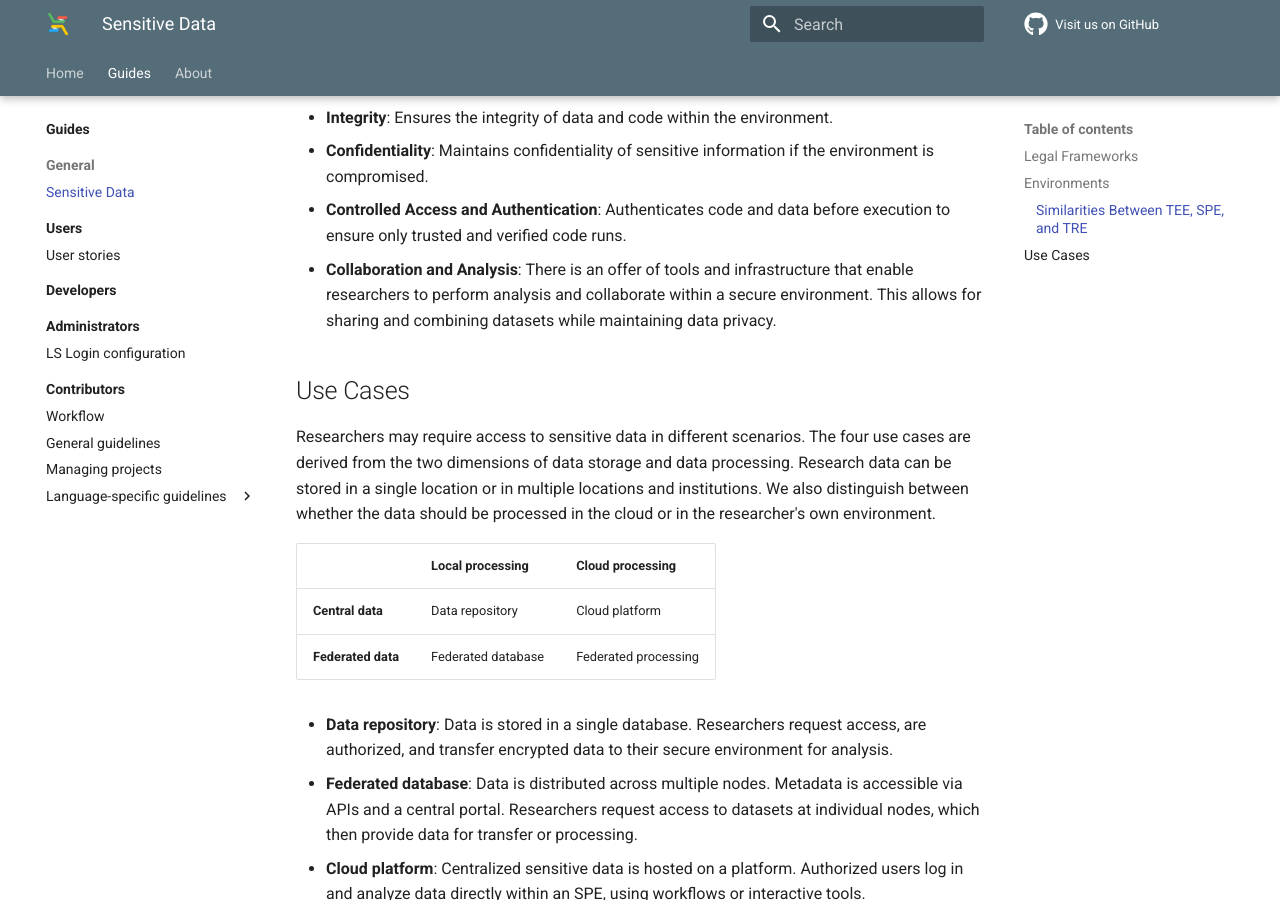
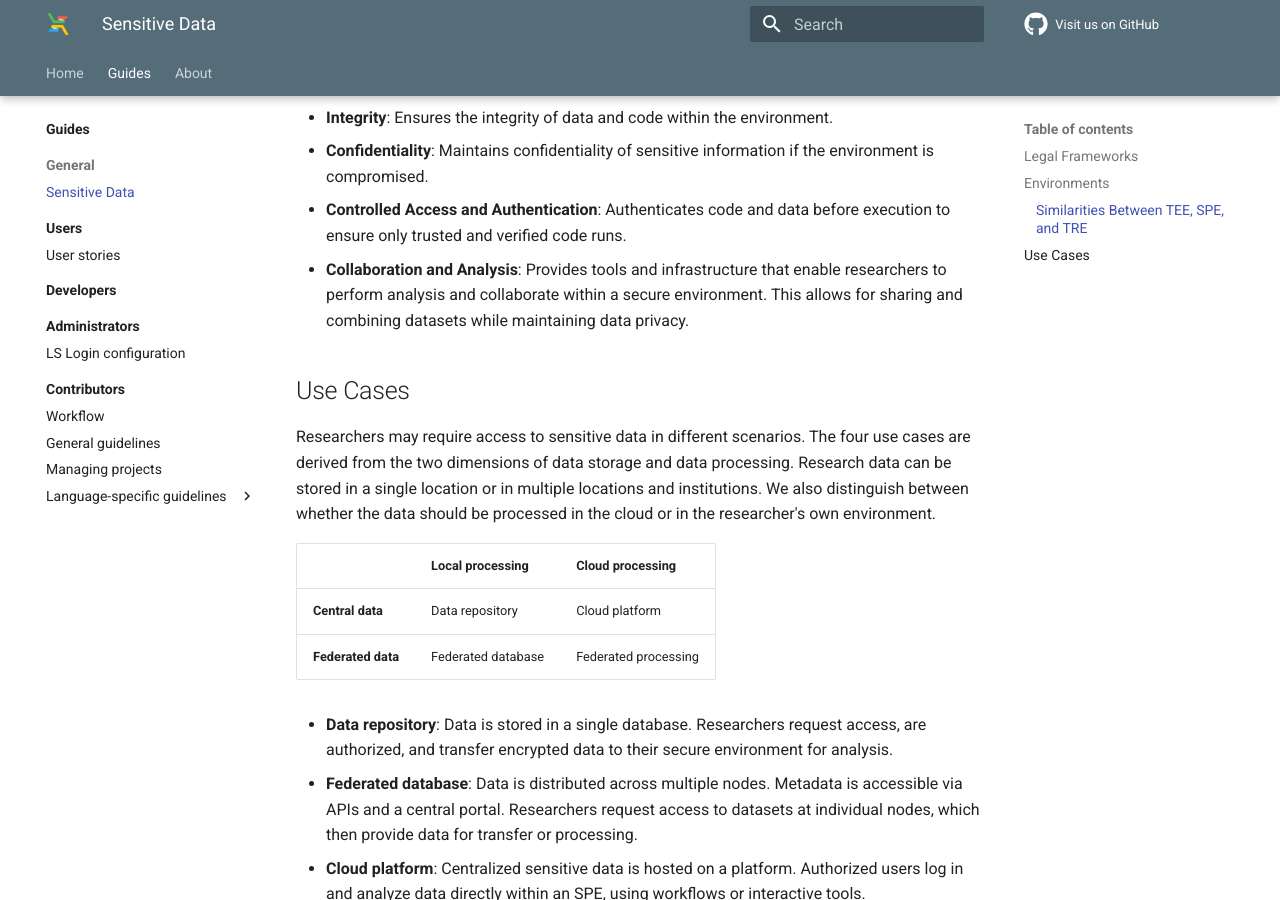
Before and after one commit to elixir-cloud-aai/elixir-cloud-aai.github.io, an MkDocs documentation site: the page built from docs/guides/guide-info/sensitive_data.md, in a window 1280 px wide and 900 px high, scrolled down 1751 px. Built offline with MkDocs 1.6.1 and Material for MkDocs 9.7.7, drawn with Linux system fonts in a browser that asks for light colours; comment, search, counter and statistics services are not loaded.

Commit message:
Update docs/guides/guide-info/sensitive_data.md
Co-authored-by: Copilot <175728472+Copilot@users.noreply.github.com>

```diff
--- a/docs/guides/guide-info/sensitive_data.md
+++ b/docs/guides/guide-info/sensitive_data.md
@@ -28,7 +28,7 @@ Sensitive data processing in research is governed by several legal frameworks, m
 * **Integrity**: Ensures the integrity of data and code within the environment.
 * **Confidentiality**: Maintains confidentiality of sensitive information if the environment is compromised.
 * **Controlled Access and Authentication**: Authenticates code and data before execution to ensure only trusted and verified code runs.
-* **Collaboration and Analysis**: There is an offer of tools and infrastructure that enable researchers to perform analysis and collaborate within a secure environment. This allows for sharing and combining datasets while maintaining data privacy.
+* **Collaboration and Analysis**: Provides tools and infrastructure that enable researchers to perform analysis and collaborate within a secure environment. This allows for sharing and combining datasets while maintaining data privacy.
 
 ## Use Cases
 
```
